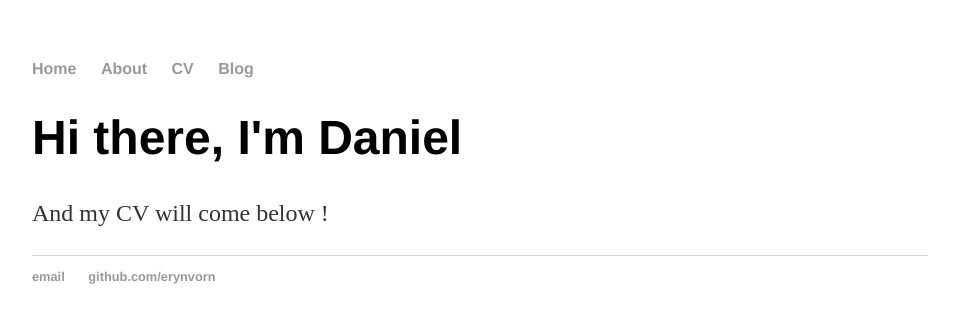
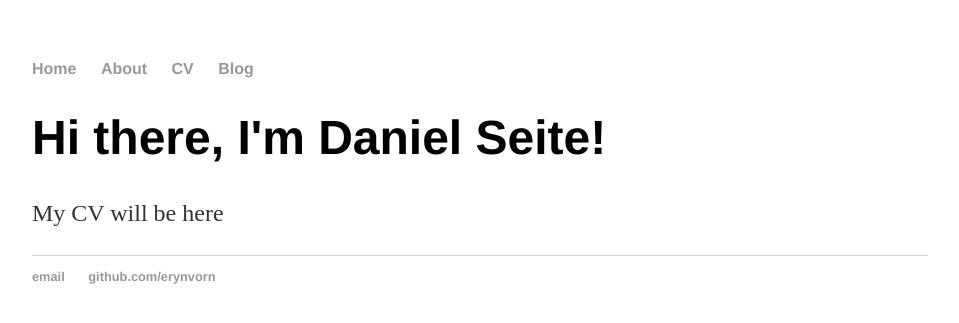
Before and after one commit to Erynvorn/erynvorn.github.io, a Jekyll site: the page built from cv/index.html, in a window 1280 px wide. Shown: the top 323 px of the page, without its empty margins (160-1119 px from the left). Built offline with Jekyll 4.4.1, drawn with Linux system fonts in a browser that asks for light colours.

Commit message:
Update index.html

```diff
--- a/cv/index.html
+++ b/cv/index.html
@@ -1,30 +1,8 @@
-<!DOCTYPE html>
-<html>
-	<head>
-		<title>Daniel's CV</title>
-		<!-- link to main stylesheet -->
-		<link rel="stylesheet" type="text/css" href="/css/main.css">
-	</head>
-	<body>
-		<nav>
-    		<ul>
-        		<li><a href="/">Home</a></li>
-	        	<li><a href="/about">About</a></li>
-        		<li><a href="/cv">CV</a></li>
-        		<li><a href="/blog">Blog</a></li>
-    		</ul>
-		</nav>
-		<div class="container">
+---
+layout: default
+title: Eryn Vorn
+---
     		<div class="blurb">
-        		<h1>Hi there, I'm Daniel</h1>
-				<p>And my CV will come below !</a></p>
+        		<h1>Hi there, I'm Daniel Seite!</h1>
+				<p>My CV will be here</p>
     		</div><!-- /.blurb -->
-		</div><!-- /.container -->
-		<footer>
-    		<ul>
-        		<li><a href="mailto:daniel.seite777@gmail.com">email</a></li>
-        		<li><a href="https://github.com/erynvorn">github.com/erynvorn</a></li>
-			</ul>
-		</footer>
-	</body>
-</html>
```
